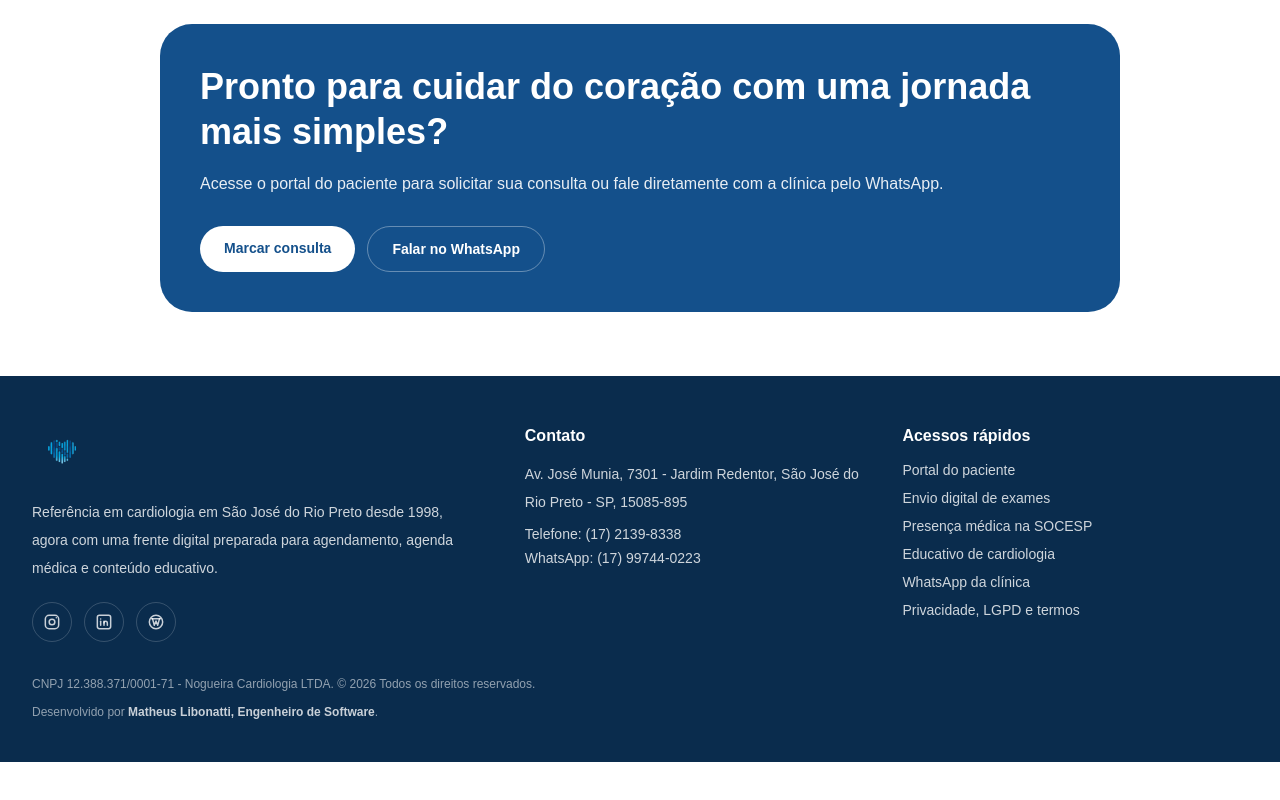
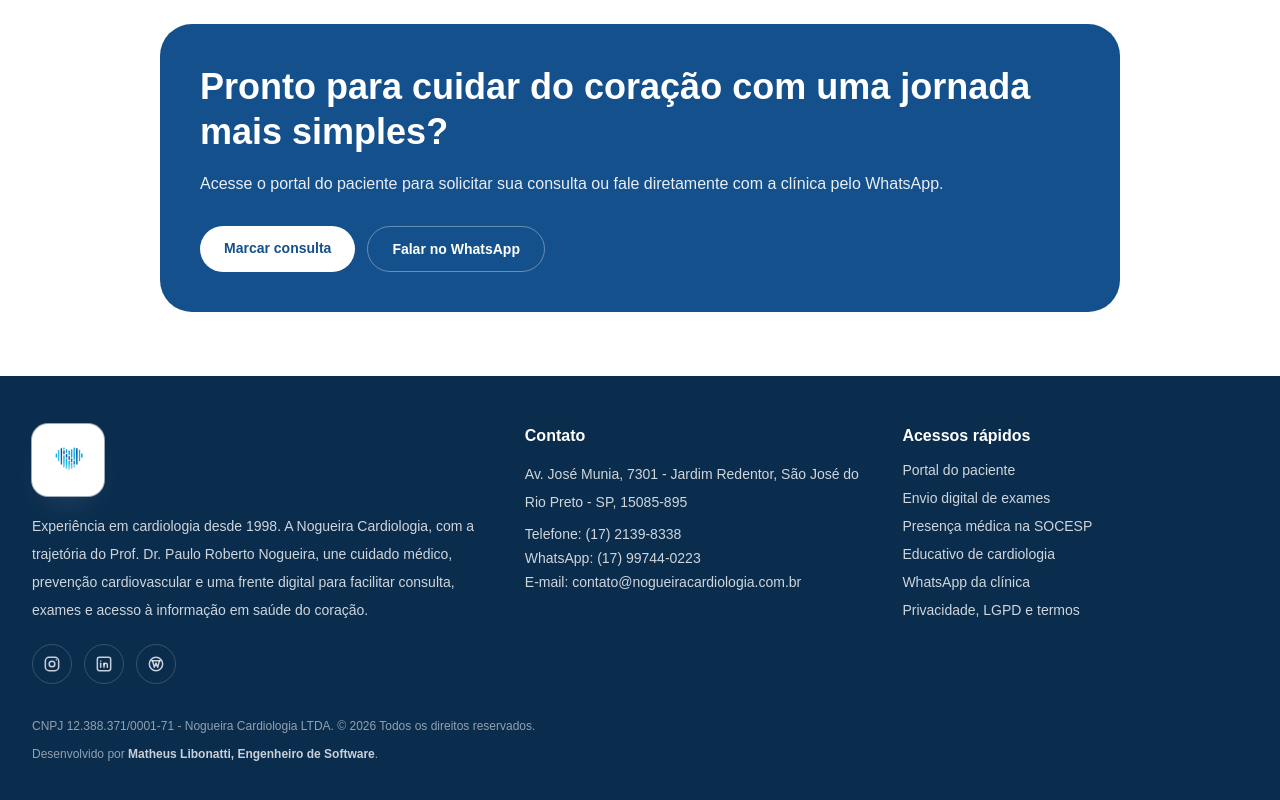
Before and after one commit to Libonatti93/Nogueira-Cardiologia-Digital-Platform, a Next.js app in the folder apps/web/: page / in a window 1280 px wide. Shown: the part 6843-7643 px from the top of the page. Before the commit the page ends 7605 px from the top, so only its background shows below. Built offline with nearby package versions, Linux system fonts and the light colour scheme.

Commit message:
copy: update footer cardiology experience

```diff
--- a/apps/web/src/app/page.tsx
+++ b/apps/web/src/app/page.tsx
@@ -774,6 +774,7 @@ export default function Home() {
       <footer id="contato" className="bg-[#0A2C4D] pb-10 pt-12 text-white">
           <div className="mx-auto grid w-full max-w-7xl gap-8 px-4 sm:px-6 lg:grid-cols-[1.2fr_0.9fr_0.9fr] lg:px-8">
           <div>
+            <div className="inline-flex h-[72px] w-[72px] items-center justify-center rounded-2xl bg-white p-2 shadow-[0_18px_40px_-28px_rgba(255,255,255,0.9)] ring-1 ring-white/60">
               <Image
                 src={`${assetPath}/nogueira-cardio2-transparent.png`}
                 alt="Símbolo da Nogueira Cardiologia"
@@ -781,8 +782,9 @@ export default function Home() {
                 height={72}
                 className="h-[58px] w-[58px] object-contain"
               />
+            </div>
             <p className="mt-4 max-w-md text-sm leading-7 text-white/80">
-              Referência em cardiologia em São José do Rio Preto desde 1998, agora com uma frente digital preparada para agendamento, agenda médica e conteúdo educativo.
+              Experiência em cardiologia desde 1998. A Nogueira Cardiologia, com a trajetória do Prof. Dr. Paulo Roberto Nogueira, une cuidado médico, prevenção cardiovascular e uma frente digital para facilitar consulta, exames e acesso à informação em saúde do coração.
             </p>
             <div className="mt-5 flex items-center gap-3" aria-label="Redes sociais da Nogueira Cardiologia">
               {socialLinks.map(([label, href, icon]) => (
@@ -805,6 +807,12 @@ export default function Home() {
             <p className="mt-3 text-sm leading-7 text-white/80">Av. José Munia, 7301 - Jardim Redentor, São José do Rio Preto - SP, 15085-895</p>
             <p className="mt-2 text-sm text-white/80">Telefone: (17) 2139-8338</p>
             <p className="mt-1 text-sm text-white/80">WhatsApp: (17) 99744-0223</p>
+            <p className="mt-1 text-sm text-white/80">
+              E-mail:{' '}
+              <a href="mailto:contato@nogueiracardiologia.com.br" className="hover:text-white">
+                contato@nogueiracardiologia.com.br
+              </a>
+            </p>
           </div>
           <div>
             <h2 className="font-semibold">Acessos rápidos</h2>
--- a/apps/web/src/components/site/public-footer.tsx
+++ b/apps/web/src/components/site/public-footer.tsx
@@ -60,15 +60,17 @@ export function PublicFooter() {
     <footer id="contato" className="bg-[#0A2C4D] pb-10 pt-12 text-white">
       <div className="mx-auto grid w-full max-w-7xl gap-8 px-4 sm:px-6 lg:grid-cols-[1.2fr_0.9fr_0.9fr] lg:px-8">
         <div>
+          <div className="inline-flex h-[72px] w-[72px] items-center justify-center rounded-2xl bg-white p-2 shadow-[0_18px_40px_-28px_rgba(255,255,255,0.9)] ring-1 ring-white/60">
             <Image
               src="/uploads-imagens-nogueira/nogueira-cardio2-transparent.png"
-            alt="Simbolo da Nogueira Cardiologia"
+              alt="Símbolo da Nogueira Cardiologia"
               width={72}
               height={72}
               className="h-[58px] w-[58px] object-contain"
             />
+          </div>
           <p className="mt-4 max-w-md text-sm leading-7 text-white/80">
-            Referencia em cardiologia em Sao Jose do Rio Preto desde 1998, com uma frente digital preparada para agendamento, agenda medica e conteudo educativo.
+            Experiência em cardiologia desde 1998. A Nogueira Cardiologia, com a trajetória do Prof. Dr. Paulo Roberto Nogueira, une cuidado médico, prevenção cardiovascular e uma frente digital para facilitar consulta, exames e acesso à informação em saúde do coração.
           </p>
           <div className="mt-5 flex items-center gap-3" aria-label="Redes sociais da Nogueira Cardiologia">
             {socialLinks.map(([label, href, icon]) => (
@@ -91,6 +93,12 @@ export function PublicFooter() {
           <p className="mt-3 text-sm leading-7 text-white/80">Av. Jose Munia, 7301 - Jardim Redentor, Sao Jose do Rio Preto - SP, 15085-895</p>
           <p className="mt-2 text-sm text-white/80">Telefone: (17) 2139-8338</p>
           <p className="mt-1 text-sm text-white/80">WhatsApp: (17) 99744-0223</p>
+          <p className="mt-1 text-sm text-white/80">
+            E-mail:{' '}
+            <a href="mailto:contato@nogueiracardiologia.com.br" className="hover:text-white">
+              contato@nogueiracardiologia.com.br
+            </a>
+          </p>
         </div>
         <div>
           <h2 className="font-semibold">Acessos rapidos</h2>
```
Lines whose indentation alone changed are shown as unchanged.
